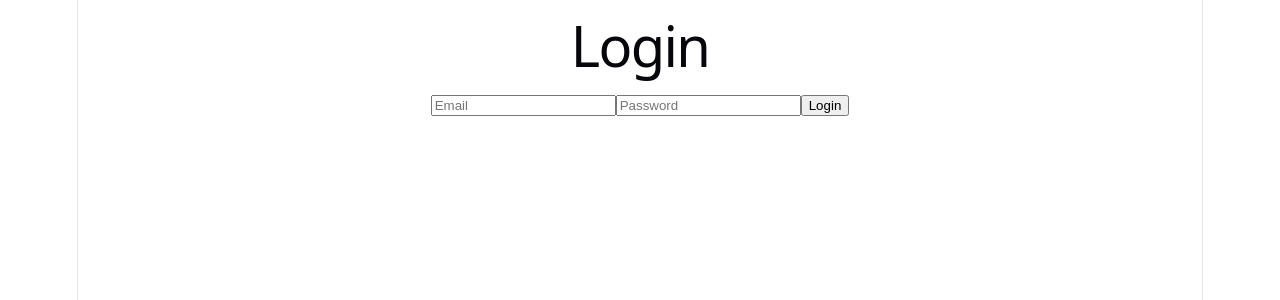
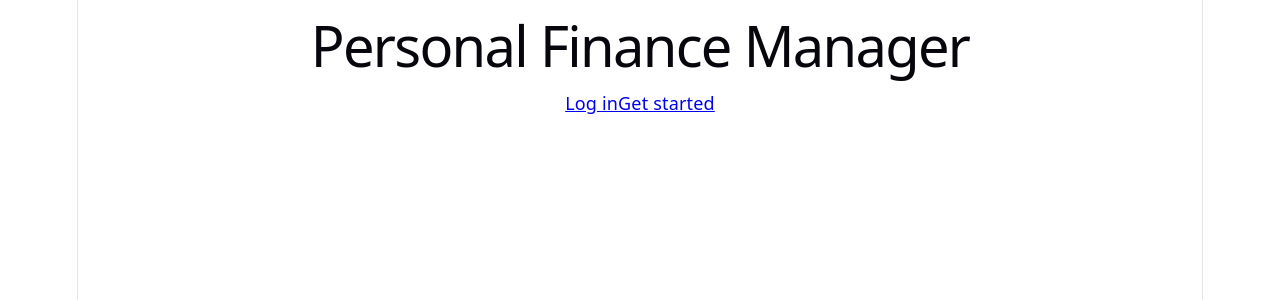
Before and after one commit to makstuk1410/personal_finance_manager, a React (Vite) app in the folder frontend/: page / in a window 1280 px wide. Shown: the top 300 px of the page. Built offline with nearby package versions, Linux system fonts and the light colour scheme.

Commit message:
6. Implement React routing #16

```diff
--- a/frontend/package.json
+++ b/frontend/package.json
@@ -11,7 +11,8 @@
   },
   "dependencies": {
     "react": "^19.2.8",
-    "react-dom": "^19.2.8"
+    "react-dom": "^19.2.8",
+    "react-router-dom": "^7.18.3"
   },
   "devDependencies": {
     "@types/node": "^24.13.3",
--- a/frontend/src/App.tsx
+++ b/frontend/src/App.tsx
@@ -1,11 +1,21 @@
+import { BrowserRouter, Routes, Route } from "react-router-dom";
 
-import './App.css'
+import LandingPage from "./pages/LandingPage";
 import LoginPage from "./pages/LoginPage";
-
+import RegisterPage from "./pages/RegisterPage";
+import DashboardPage from "./pages/DashboardPage";
 
 function App() {
-  return <LoginPage />;
+    return (
+        <BrowserRouter>
+            <Routes>
+                <Route path="/" element={<LandingPage />} />
+                <Route path="/login" element={<LoginPage />} />
+                <Route path="/register" element={<RegisterPage />} />
+                <Route path="/dashboard" element={<DashboardPage />} />
+            </Routes>
+        </BrowserRouter>
+    );
 }
 
-
-export default App
+export default App;
--- /dev/null
+++ b/frontend/src/pages/DashboardPage.tsx
@@ -0,0 +1,7 @@
+export default function DashboardPage() {
+    return (
+        <div>
+            <h1>Dashboard</h1>
+        </div>
+    );
+}
--- /dev/null
+++ b/frontend/src/pages/LandingPage.tsx
@@ -0,0 +1,17 @@
+import { Link } from "react-router-dom";
+
+export default function LandingPage() {
+    return (
+        <div>
+            <h1>Personal Finance Manager</h1>
+
+            <Link to="/login">
+                Log in
+            </Link>
+
+            <Link to="/register">
+                Get started
+            </Link>
+        </div>
+    );
+}
--- a/frontend/src/pages/LoginPage.tsx
+++ b/frontend/src/pages/LoginPage.tsx
@@ -1,5 +1,6 @@
 import { useState } from "react";
 import { login, getCurrentUser } from "../services/authService";
+import { Link } from "react-router-dom";
 
 export default function LoginPage() {
     const [email, setEmail] = useState("");
@@ -40,7 +41,12 @@ export default function LoginPage() {
                 value={password}
                 onChange={(e) => setPassword(e.target.value)}
             />
-
+            <p>
+                Don't have an account?{" "}
+                <Link to="/register">
+                    Register now
+                </Link>
+            </p>
             <button onClick={handleLogin}>
                 Login
             </button>
--- a/frontend/src/pages/RegisterPage.tsx
+++ b/frontend/src/pages/RegisterPage.tsx
@@ -1,5 +1,6 @@
 import { useState } from "react";
 import { register } from "../services/authService";
+import { Link } from "react-router-dom";
 
 export default function RegisterPage() {
     const [email, setEmail] = useState("");
@@ -50,6 +51,13 @@ export default function RegisterPage() {
                 onChange={(e) => setPasswordConfirmation(e.target.value)}
             />
 
+            <p>
+                Already have an account?{" "}
+                <Link to="/login">
+                    Login now
+                </Link>
+            </p>
+
             <button type="submit">
                 Register
             </button>
```
Also changed, not shown: 1 other file (tests, documents, lock files or other folders).
